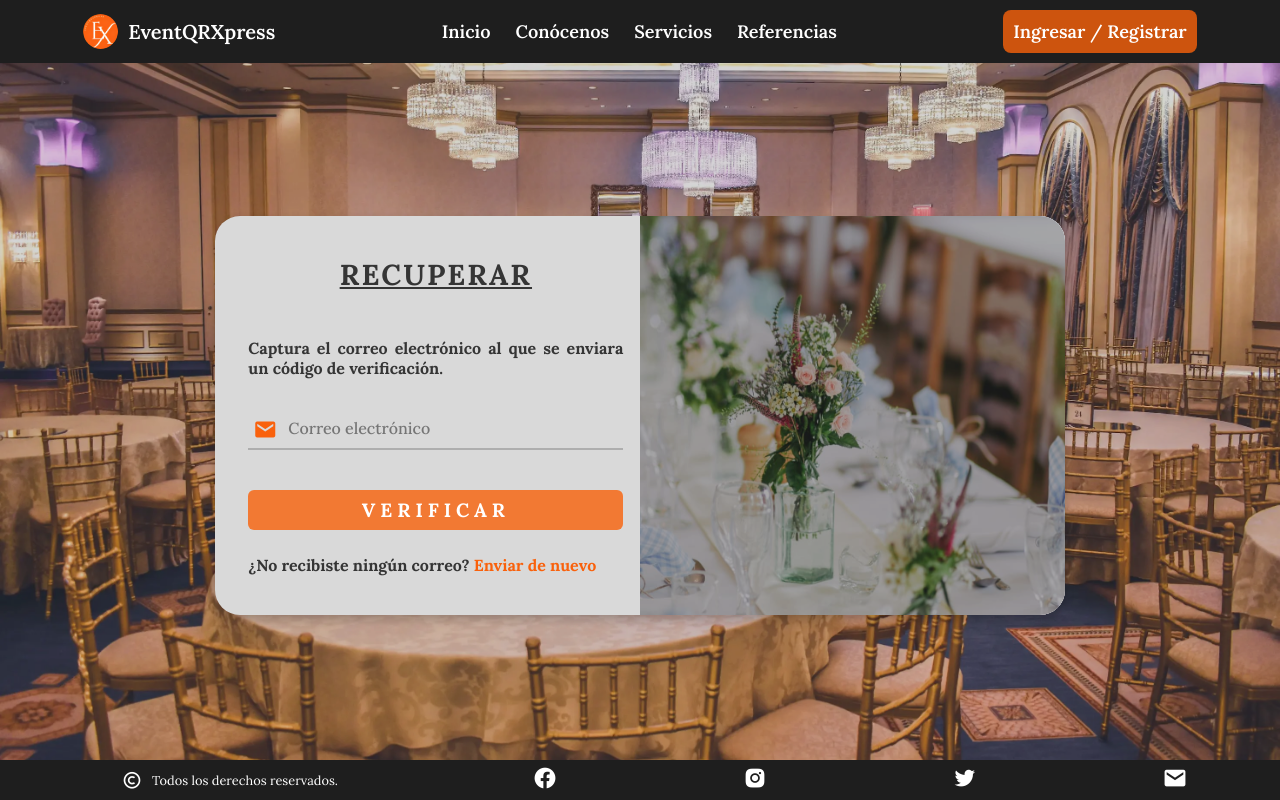
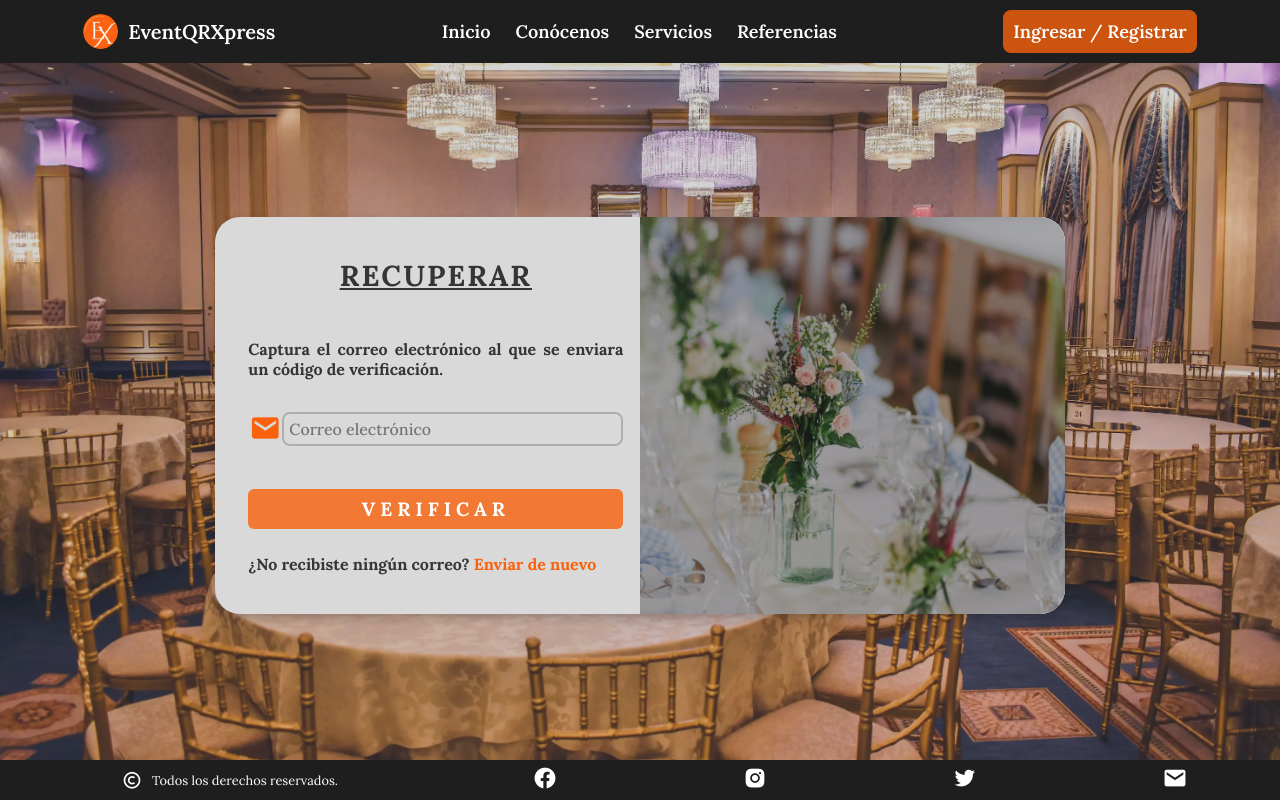
Before and after one commit to Samir-mtz/EventQRExpress, a Flask app: page /recuperar in a window 1280 px wide. Run offline with Flask 2, Linux system fonts and the light colour scheme; some libraries are stand-ins or nearby versions.

Commit message:
Nuevo estilo de los input de los formularios

```diff
--- a/EventQRExpress code/src/static/css/formularioRecuperarCambiar.css
+++ b/EventQRExpress code/src/static/css/formularioRecuperarCambiar.css
@@ -134,8 +134,19 @@ body {
   padding: 20px 0;
 }
 
+/* Contenedor de los campos del formulario */
+.input-boxes{
+  width: 100%;
+  height: 100%;
+  display: flex;
+  align-items: center;
+  flex-direction: column;
+  justify-content: space-between;
+}
+
+
 /* Contenedor de cada campo del formulario */
-.forms .form-content .input-box {
+.input-box {
   display: flex;
   flex-direction: column;
   align-items: flex-start;
@@ -147,45 +158,47 @@ body {
 }
 
 /* Contenedor de cada campo del formulario */
-.forms .form-content .input-box span{
+.input-box span{
   color: red;
   font-weight: 600;
   font-size: 1rem;
   text-align: justify;
+  margin-left: 40px;
 }
 
 /* Input de cada campo del formulario */
-.form-content .input-box .contenido_campo {
+.input-box .contenido_campo {
   height: 100%;
   width: 100%;
   border: none;
-  padding: 10px 0;
   font-size: 1rem;
   font-weight: 500;
-  border-bottom: 2px solid rgba(0, 0, 0, 0.2);
   transition: all 0.3s ease;
   background: none;
+  display: flex;
 }
 
 /* Icono del campo */
-.form-content .input-box .contenido_campo i {
-  position: absolute;
+.input-box i {
   color: var(--main-color);
-  font-size: 1.5rem;
-  padding-left: 5px;
+  font-size: 2rem;
+  display: block;
+  text-align: center;
+  width: 10%;
 }
 
 /* Input de cada campo del formulario */
-.form-content .input-box .contenido_campo input {
+.input-box input {
   height: 100%;
   width: 100%;
-  outline: none;
-  border: none;
-  padding: 0 15px 0 40px;
   font-size: 16px;
   font-weight: 500;
   transition: all 0.3s ease;
   background: none;
+  padding: 5px;
+  border: none;
+  border: 2px solid rgba(0, 0, 0, 0.2);
+  border-radius: 8px;
 }
 
 /* Contenedor de los botones */
--- a/EventQRExpress code/src/templates/anfitrion.html
+++ b/EventQRExpress code/src/templates/anfitrion.html
@@ -292,7 +292,7 @@
             <button>Cancelar</button>
           </a>
           <!-- <a href="#" class="yes" onclick="siguientePaso(); return false;"> -->
-          <button type="submit">Confirmar</button>
+          <button class="btn-a" type="submit">Confirmar</button>
           <!-- </a> -->
         </div>
       </form>
```
Also changed, not shown: EventQRExpress code/src/static/css/anfitrion.css (+14 -4 lines), EventQRExpress code/src/static/css/formularioLoginRegister.css (+26 -13 lines).
